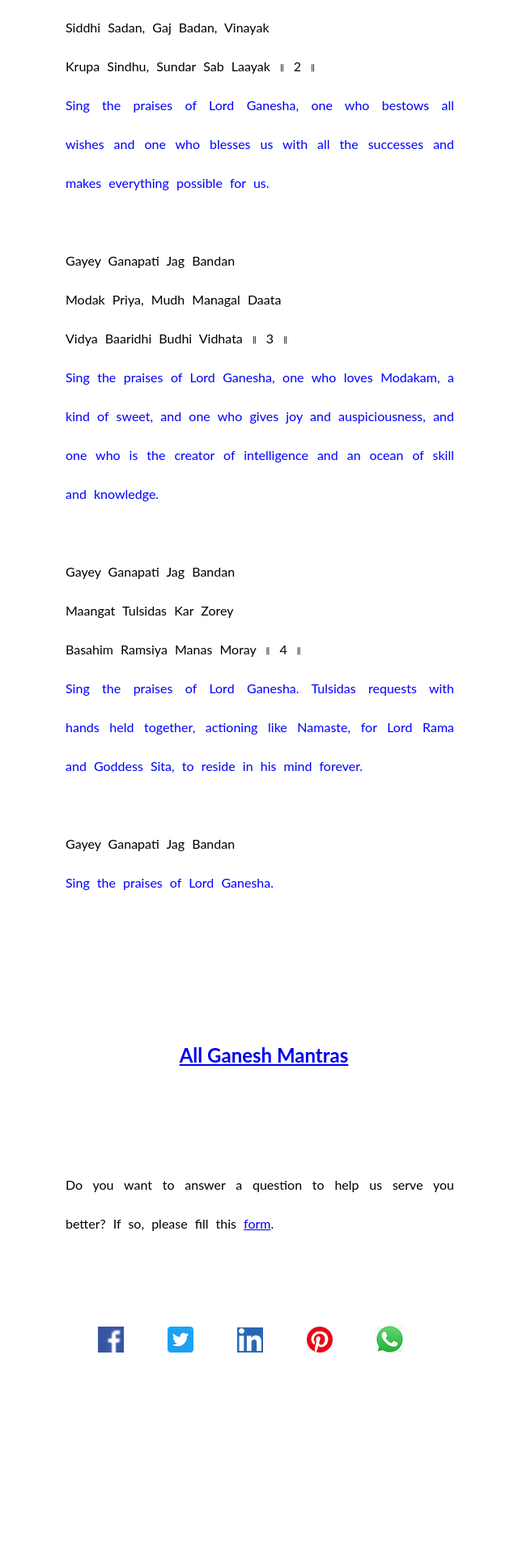
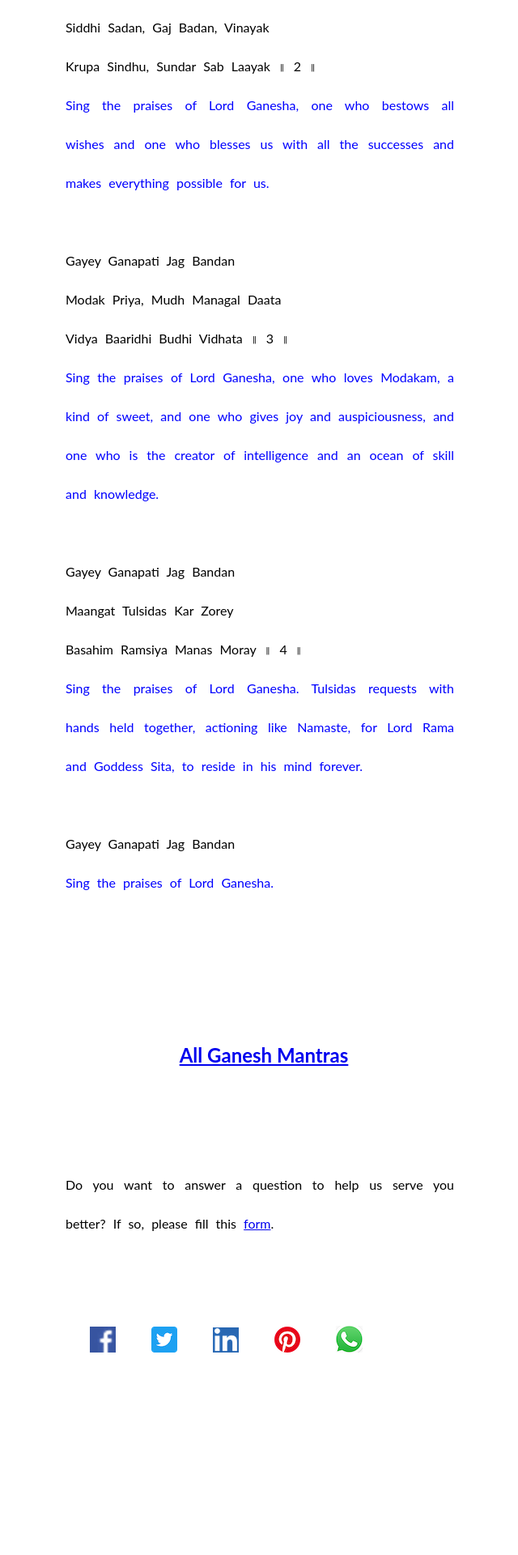
Before and after one commit to abhishekdjoshi/abhishekdjoshi.kclstr.io, a Jekyll site: the page pages/ganesh/stuti.html, which Jekyll copies as it is, in a window 1280 px wide. Shown: the part 3385-5305 px from the top of the page at 81% size, without its empty margins (319-959 px from the left). Built offline with Jekyll 4.4.1, drawn with Linux system fonts in a browser that asks for light colours; a script that is not in the unit is left out.

Commit message:
Update stuti.html

```diff
--- a/pages/ganesh/stuti.html
+++ b/pages/ganesh/stuti.html
@@ -298,33 +298,33 @@
       <br /><br />
       <br /><br />
 
-      <span style="padding-left:50px;"></span>
+      <span style="padding-left:40px;"></span>
       <a
         href="https://www.facebook.com/sharer/sharer.php?u=kclstr.com/pages/ganesh/stuti.html"
         target="_blank"
         ><img src="/images/facebook.png"
       /></a>
-      <span style="padding-left:50px;"></span>
+      <span style="padding-left:40px;"></span>
       <a
         href="https://twitter.com/intent/tweet?text=kclstr.com/pages/ganesh/stuti.html"
         target="_blank"
         ><img src="/images/twitter.png"
       /></a>
-      <span style="padding-left:50px;"></span>
+      <span style="padding-left:40px;"></span>
       <a
         href="https://www.linkedin.com/shareArticle?mini=true&url=kclstr.com/pages/ganesh/stuti.html&title=Ganesha%20Stuti&summary=Find%20the%20Ganesha%20Stuti%20in%20English%20and%20Devanagari%20script&source="
         target="_blank"
         ><img src="/images/linkedin.png"
       /></a>
 
-      <span style="padding-left:50px;"></span>
+      <span style="padding-left:40px;"></span>
       <a
         href="https://pinterest.com/pin/create/button/?url=&media=https%3A//kclstr.com/pages/ganesh/stuti.html&description=Find%20the%20Ganesh%20Stuti%20in%20English%20and%20Devanagari%20script"
         target="_blank"
         ><img src="/images/pinterest.png"
       /></a>
 
-      <span style="padding-left:50px;"></span>
+      <span style="padding-left:40px;"></span>
       <a
         href="whatsapp://send?text=https://kclstr.com/pages/ganesh/stuti.html"
         target="_blank"
@@ -333,7 +333,7 @@
       /></a>
 
       <br /><br /><br /><br />
-      <span style="padding-left:50px;"></span>
+      <span style="padding-left:40px;"></span>
       <span
         class="likebtn-wrapper"
         data-theme="github"
```
